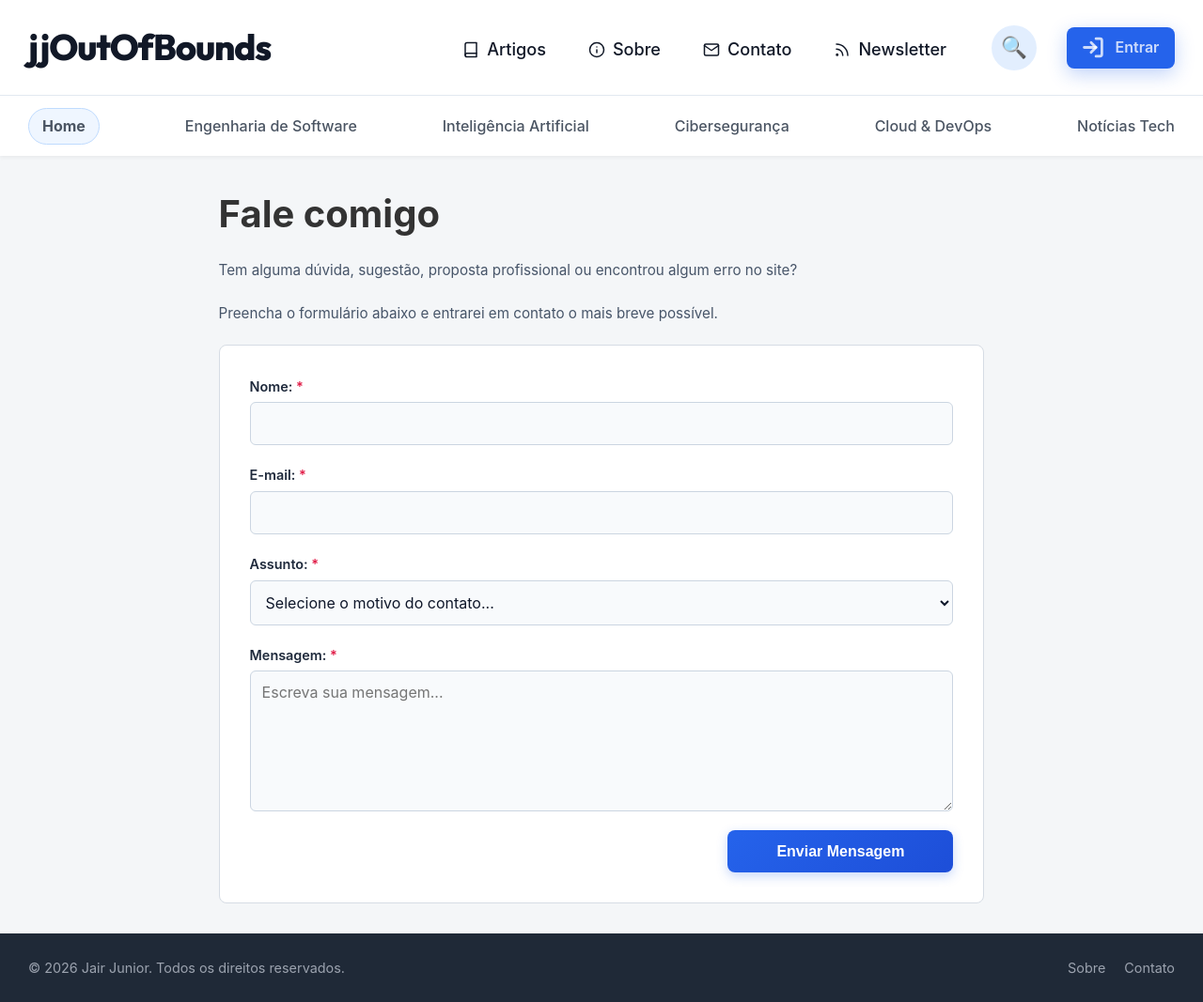
After one commit to jairjunior/blog, a Node server app: page /contato in a window 1280 px wide. The commit adds this page. Shown: the whole page at 94% size. Run offline with Node 20, Linux system fonts and the light colour scheme.

Commit message:
Página de contato criada e funcionando! 1) Foi criado o serviço de e-mail utilizando o pacote nodemiler. 2) Foi criado o Controller para atuar nas requisições referentes à página de contato da aplicação. 3) O blogController foi atualizado para renderizar a página de Contato do blog. 4) As rotas da aplicação foram atualizadas para tratar as requisições POST no caminho /api/contato. 5) A template EJS foi criada com o script JS e o estilo CSS. Tudo testado e funcionando.

```diff
--- a/app.js
+++ b/app.js
@@ -18,12 +18,15 @@ app.use(express.json());
 app.use(express.urlencoded({ extended: false }));
 app.use(cookieParser());
 app.use(express.static(path.join(__dirname, 'public')));
+
 // Intercepta o favicon antes do authMiddleware
 app.get('/favicon.ico', (req, res) => res.status(204).end());
+
 // Ignora a requisição automática do Chrome DevTools
 app.use('/.well-known/appspecific/com.chrome.devtools.json', (req, res) => {
     res.status(204).end();
 });
+
 // Meu middleware de autenticação de usuários
 app.use(authMiddleware);
 
--- /dev/null
+++ b/public/css/contact.css
@@ -0,0 +1,268 @@
+/******************************************************************************
+/******************************************************************************
+/ PÁGINA DE CONTATO E FORMULÁRIO DE ENVIO
+/******************************************************************************
+/*****************************************************************************/
+.contact-container{
+    width: 95vw;
+    max-width: 850px;
+    margin: 0 auto;
+    padding: 0 1.1rem;
+}
+
+.contact-title {
+    font-size: 2.5rem;
+    margin-bottom: 1rem;
+}
+
+.contact-text {
+    font-size: 0.95rem;
+    color: #475569;
+    line-height: 1.6;
+    margin-bottom: 1.3rem;
+}
+
+.contact-form-section {
+    background-color: #ffffff;
+    border: 1px solid #d6dce4;
+    border-radius: 8px;
+    padding: 1.5rem;
+    margin-bottom: 2rem;
+}
+
+.contact-form {
+    display: flex;
+    flex-direction: column;
+    gap: 1.25rem;
+}
+
+.form-group {
+    display: flex;
+    flex-direction: column;
+    gap: 0.35rem;
+}
+
+.form-group label {
+    font-weight: 600;
+    font-size: 0.9rem;
+    color: #1e293b;
+}
+
+.required {
+    color: #e11d48;
+}
+
+.form-input {
+    width: 100%;
+    padding: 0.75rem;
+    border-radius: 6px;
+    border: 1px solid #cbd5e1;
+    background-color: #f8fafc;
+    color: #0f172a;
+    font-size: 1rem;
+    font-family: inherit;
+    transition: border-color 0.2s, outline 0.2s;
+}
+
+.form-input:focus {
+    outline: none;
+    border-color: #2563eb;
+    background-color: #ffffff;
+    box-shadow: 0 0 0 3px rgba(37, 99, 235, 0.1);
+}
+
+textarea.form-input {
+    resize: vertical;
+    min-height: 150px;
+}
+
+.btn-submit {
+    background: linear-gradient(135deg, #2563eb 0%, #1d4ed8 100%);
+    color: #ffffff;
+    font-weight: 600;
+    font-size: 1rem;
+    padding: 0.85rem 1.75rem;
+    border-radius: 8px;
+    border: none;
+    cursor: pointer;
+    box-shadow: 0 4px 12px rgba(37, 99, 235, 0.25);
+    transition: all 0.3s cubic-bezier(0.4, 0, 0.2, 1);
+    display: inline-flex;
+    align-items: center;
+    justify-content: center;
+    gap: 0.5rem;
+}
+
+.btn-submit:hover {
+    background: linear-gradient(135deg, #1d4ed8 0%, #1e40af 100%);
+    box-shadow: 0 6px 18px rgba(37, 99, 235, 0.4);
+    transform: translateY(-2px);
+}
+
+.btn-submit:active {
+    transform: translateY(0);
+    box-shadow: 0 2px 8px rgba(37, 99, 235, 0.3);
+}
+
+.btn-submit:disabled {
+    opacity: 0.75;
+    cursor: not-allowed;
+    transform: none;
+    box-shadow: none;
+    background: #64748b;
+}
+
+
+
+/******************************************************************************
+/******************************************************************************
+/ MODAL DE FEEDBACK PARA O USUÁRIO (SUCESSO / ERRO)
+/******************************************************************************
+/*****************************************************************************/
+.modal-overlay {
+    position: fixed;
+    top: 0;
+    left: 0;
+    width: 100vw;
+    height: 100vh;
+    background-color: rgba(15, 23, 42, 0.6);
+    backdrop-filter: blur(4px);
+    display: flex;
+    align-items: center;
+    justify-content: center;
+    z-index: 1000;
+    opacity: 0;
+    visibility: hidden;
+    transition: opacity 0.25s ease, visibility 0.25s ease;
+    padding: 1rem;
+}
+
+.modal-overlay.active {
+    opacity: 1;
+    visibility: visible;
+}
+
+.modal-card {
+    background-color: #ffffff;
+    width: 100%;
+    max-width: 450px;
+    border-radius: 10px;
+    padding: 1.5rem;
+    box-shadow: 0 20px 25px -5px rgba(0, 0, 0, 0.1), 0 10px 10px -5px rgba(0, 0, 0, 0.04);
+    position: relative;
+    transform: translateY(10px);
+    transition: transform 0.25s ease;
+}
+
+.modal-overlay.active .modal-card {
+    transform: translateY(0);
+}
+
+.modal-header {
+    display: flex;
+    flex-direction: row;
+    justify-content: flex-start;
+    align-items: center;
+    gap: 0.5rem;
+    margin: 0
+}
+
+.modal-title {
+    font-size: 1.5rem;
+    font-weight: 600;
+    color: #1e293b;
+    margin: 0;
+}
+
+.modal-body {
+    margin: 0;
+    text-align: center;
+}
+
+.modal-icon {
+    font-size: 2rem;
+    margin: 0;
+}
+
+.modal-color-green {
+    color: rgb(0, 131, 0);
+}
+
+.modal-color-red {
+    color: #e11d48;
+}
+
+.modal-message {
+    font-size: 1.05rem;
+    color: #334155;
+    line-height: 1.5;
+}
+
+.modal-footer {
+    display: flex;
+    justify-content: center;
+    margin-top: 1.9rem;
+}
+
+.modal-action-btn {
+    width: 100%;
+    height: 3rem;
+    font-size: 1.35rem;
+    font-weight: 600;
+    border-radius: 8px;
+    border: none;
+    cursor: pointer;
+}
+
+/* Botão de Sucesso */
+.modal-btn-success {
+    background: linear-gradient(135deg, #05865d 0%, #036449 100%);
+    color: #ffffff;
+    box-shadow: 0 4px 12px rgba(37, 99, 235, 0.25);
+    transition: all 0.3s cubic-bezier(0.4, 0, 0.2, 1);
+}
+
+.modal-btn-success:hover {
+    background: linear-gradient(135deg, #047857 0%, #065f46 100%);
+    box-shadow: 0 6px 18px rgba(5, 150, 105, 0.4);
+    transform: translateY(-2px);
+}
+
+.modal-btn-success:active {
+    transform: translateY(0);
+    box-shadow: 0 2px 8px rgba(5, 150, 105, 0.3);
+}
+
+/* Botão de Erro */
+.modal-btn-error {
+    background: linear-gradient(135deg, #be193d 0%, #af0f37 100%);
+    color: #ffffff;
+    box-shadow: 0 4px 12px rgba(225, 29, 72, 0.25);
+    transition: all 0.3s cubic-bezier(0.4, 0, 0.2, 1);
+}
+
+.modal-btn-error:hover {
+    background: linear-gradient(135deg, #b11139 0%, #921035 100%);
+    box-shadow: 0 6px 18px rgba(225, 29, 72, 0.4);
+    transform: translateY(-2px);
+}
+
+.modal-btn-error:active {
+    transform: translateY(0);
+    box-shadow: 0 2px 8px rgba(225, 29, 72, 0.3);
+}
+
+/* --- Responsivo --- */
+@media (min-width: 576px) {
+    .contact-form-section {
+        padding: 2rem;
+    }
+
+    .btn-submit {
+        min-width: 240px;
+        margin-left: auto;
+        align-self: flex-start;
+        padding-left: 2rem;
+        padding-right: 2rem;
+    }
+}
--- /dev/null
+++ b/public/js/contact.js
@@ -0,0 +1,163 @@
+/******************************************************************************
+/ Função principal que é carregada quando o documento está pronto.
+/ Configura evento do formulário e todo o comportamento de envio da mensagem
+/ e de feedback para o usuário.
+******************************************************************************/
+document.addEventListener('DOMContentLoaded', () => {
+    const form = document.getElementById('contactForm');
+    const modal = document.getElementById('contactFeedbackModal');
+
+    setModalEvents(modal);
+
+    form.addEventListener('submit', async (event) => {
+        event.preventDefault();
+
+        if (!validateEmail()) { return; }
+
+        const formData = {
+            name: form.name.value,
+            email: form.email.value,
+            subject: form.subject.value,
+            message: form.message.value
+        };
+
+        disableSubmitButton();
+        try {
+            const responseHttpRequest = await fetch('/api/contact', {
+                method: 'POST',
+                headers: {
+                    'Content-Type': 'application/json'
+                },
+                body: JSON.stringify(formData)
+            });
+
+            const responseData = await responseHttpRequest.json();
+            if (responseHttpRequest.ok && responseData.success) {
+                openModal(modal, responseData.messagePt, true);
+                form.reset();
+            } else {
+                openModal(modal, responseData.messagePt || 'Erro inesperado ao enviar a mensagem.', false);
+            }
+        } catch (error) {
+            console.error('Erro na requisição:\n', error);
+            openModal(modal, `Erro de conexão com o servidor. Tente novamente mais tarde.`, false);
+        } finally {
+            enableSubmitButton();
+        }
+    });
+});
+
+/******************************************************************************
+/ Função para abrir o modal de feedback com estilo e mensagem correspondentes.
+******************************************************************************/
+function openModal(modal, message, isSuccess) {
+    const modalTitle = document.getElementById('modalTitle');
+    const modalIcon = document.getElementById('modalIcon');
+    const modalMessage = document.getElementById('modalMessage');
+    const modalActionBtn = document.getElementById('modalActionBtn');
+    modalMessage.textContent = message;
+
+    if (isSuccess) {
+        modalTitle.textContent = 'Sucesso';
+        modalTitle.classList.remove('modal-color-red');
+        modalTitle.classList.add('modal-color-green');
+        modalIcon.innerHTML = '&#10004;'; // Ícone de check
+        modalIcon.classList.remove('modal-color-red');
+        modalIcon.classList.add('modal-color-green');
+        modalActionBtn.classList.remove('modal-btn-error');
+        modalActionBtn.classList.add('modal-btn-success');
+    } else {
+        modalTitle.textContent = 'Erro';
+        modalTitle.classList.remove('modal-color-green');
+        modalTitle.classList.add('modal-color-red');
+        modalIcon.innerHTML = '&#10006;'; // Ícone de X
+        modalIcon.classList.remove('modal-color-green');
+        modalIcon.classList.add('modal-color-red');
+        modalActionBtn.classList.remove('modal-btn-success');
+        modalActionBtn.classList.add('modal-btn-error');
+    }
+
+    modal.classList.add('active');
+    modal.setAttribute('aria-hidden', 'false');
+}
+
+/******************************************************************************
+/ Função para fechar o modal.
+******************************************************************************/
+function closeModal(modal) {
+    modal.classList.remove('active');
+    modal.setAttribute('aria-hidden', 'true');
+    document.getElementById('topSearchButton').focus();
+}
+
+/******************************************************************************
+/ Função que configura os eventos do modal.
+******************************************************************************/
+function setModalEvents(modal){
+
+    // Fecha o modal apertando a tecla ESC
+    document.addEventListener('keydown', (event) => {
+        if (event.key === 'Escape' && modal.classList.contains('active')) {
+            closeModal(modal);
+        }
+    });
+
+    // Fecha o modal clicando fora do card
+    modal.addEventListener('click', (event) => {
+        if (event.target === modal) {
+            closeModal(modal);
+        }
+    });
+
+    // Fecha o modal clicando no botão de ação
+    const modalActionBtn = document.getElementById('modalActionBtn');
+    modalActionBtn.addEventListener('click', () => closeModal(modal));
+
+}
+
+/******************************************************************************
+/ Função para validar o campo de e-mail usando regex.
+******************************************************************************/
+function validateEmail() {
+    const emailInput = document.getElementById('contactEmail');
+    const emailRegex = /^[a-zA-Z0-9._%+-]+@[a-zA-Z0-9.-]+\.[a-zA-Z]{2,}$/;
+    if (!emailRegex.test(emailInput.value)) {
+        emailInput.setCustomValidity('Por favor, insira um e-mail válido no formato nome@dominio.com');
+        emailInput.reportValidity();
+        setTypingEvent(emailInput);
+        return false;
+    }
+    return true;
+}
+
+/******************************************************************************
+/ Função auxiliar que executa apenas uma vez quando o usuário começa a digitar
+/ no campo de e-mail logo após receber uma validação negativa do e-mail
+/ digitado.
+/ Ela é acionada após o e-mail receber uma validação negativa por parte da
+/ função validateEmail().
+******************************************************************************/
+function setTypingEvent(emailInput){
+    emailInput.addEventListener('input', () => {
+        emailInput.setCustomValidity('');
+    }, { once: true });
+}
+
+/******************************************************************************
+/ Função que desabilita o botão do formulário enquanto a mensagem está sendo
+/ enviada.
+******************************************************************************/
+function disableSubmitButton() {
+    const submitButton = document.getElementById('contactSubmitBtn');
+    submitButton.textContent = 'Enviando...';
+    submitButton.disabled = true;
+}
+
+/******************************************************************************
+/ Função para habilitar mensagem.
+******************************************************************************/
+function enableSubmitButton() {
+    const submitButton = document.getElementById('contactSubmitBtn');
+    submitButton.textContent = 'Enviar Mensagem';
+    submitButton.disabled = false;
+}
--- a/src/controllers/blogController.js
+++ b/src/controllers/blogController.js
@@ -1,7 +1,6 @@
 const postModel = require('../models/postModel');
 const commentModel = require('../models/commentModel');
 const categoryModel = require('../models/categoryModel');
-
 
 
 /*****************************************************************************
@@ -17,7 +16,6 @@ const renderRegisterPage = async (req, res) => {
     const redirectTo = req.query.redirect || '/';
     res.render('register', { redirectTo });
 }
-
 
 
 /*****************************************************************************
@@ -160,7 +158,9 @@ const renderPostBySlugs = async (req, res) => {
 /*****************************************************************************
 / Função para tratar requisições GET no caminho '/about'
 /
-/
+/ Renderiza a página "Sobre" utilizando template EJS.
+/ Nenhuma informação dinâmica é necessária para essa página, então não há
+/ necessidade de buscar nada no banco de dados.
 /*****************************************************************************/
 const renderAboutPage = async (req, res) => {
     res.render('about', {
@@ -168,6 +168,22 @@ const renderAboutPage = async (req, res) => {
         currentUrl: req.originalUrl
     });
 }
+
+
+/*****************************************************************************
+/ Função para tratar requisições GET no caminho '/contact'
+/
+/ Renderiza a página "Contato" utilizando template EJS.
+/ Nenhuma informação dinâmica é necessária para essa página, então não há
+/ necessidade de buscar nada no banco de dados.
+/*****************************************************************************/
+const renderContactPage = async (req, res) => {
+    res.render('contact', {
+        user: res.locals.currentUser,
+        currentUrl: req.originalUrl
+    });
+}
+
 
 /*****************************************************************************
 / Exporta as funções para serem utilizadas pela aplicação.
@@ -179,5 +195,6 @@ module.exports = {
     renderPostsPage,
     renderCategoryPage,
     renderPostBySlugs,
-    renderAboutPage
+    renderAboutPage,
+    renderContactPage
 };
--- a/src/routes/index.js
+++ b/src/routes/index.js
@@ -7,9 +7,10 @@ router.use('/api/auth', require('./authRoutes.js'));
 router.use('/api/users', require('./usersRoutes.js'));
 router.use('/api/posts', require('./postsRoutes.js'));
 router.use('/api/comments', require('./commentsRoutes.js'));
+router.use('/api/contact', require('./contactRoutes.js'));
 
 
-// Rotas do Blog
+// Rotas do Blog para renderizar paginas EJS
 router.use('/', require('./blogRoutes.js'));
 
 
--- /dev/null
+++ b/src/views/contact.ejs
@@ -0,0 +1,119 @@
+<!DOCTYPE html>
+<html lang="pt-BR">
+<head>
+    <meta charset="UTF-8">
+    <meta name="viewport" content="width=device-width, initial-scale=1.0">
+    <title>Contato | jjOutOfBounds</title>
+    <meta name="description" content="Entre em contato com Jair Junior (JJ) para propostas profissionais, dúvidas técnicas, sugestões de pautas ou feedback sobre o blog jjOutOfBounds.">
+
+    <!-- CSS principal do site e estilo específico de contato -->
+    <link rel="stylesheet" href="/css/main.css">
+    <link rel="stylesheet" href="/css/contact.css">
+
+    <!-- Importação da fonte Outfit do Google Fonts -->
+    <link rel="preconnect" href="https://fonts.googleapis.com">
+    <link rel="preconnect" href="https://fonts.gstatic.com" crossorigin>
+    <link href="https://fonts.googleapis.com/css2?family=Outfit:wght@600;750;800&display=swap" rel="stylesheet">
+</head>
+
+
+<body>
+    <!-- Cabeçalho Principal -->
+    <%- include('partials/header') %>
+
+    <main class="contact-container">
+        <!-- Apresentação Inicial -->
+        <header class="contact-header">
+            <h1 class="contact-title">Fale comigo</h1>
+            <p class="contact-text">
+                Tem alguma dúvida, sugestão, proposta profissional ou encontrou algum erro no site?
+            </p>
+            <p class="contact-text">
+                Preencha o formulário abaixo e entrarei em contato o mais breve possível.
+            </p>
+        </header>
+
+        <!-- Formulário de Contato -->
+        <section class="contact-form-section">
+            <form id="contactForm" class="contact-form">
+
+                <div class="form-group">
+                    <label for="contactName">Nome: <span class="required">*</span></label>
+                    <input
+                        type="text"
+                        id="contactName"
+                        name="name"
+                        maxlength="150"
+                        required
+                        placeholder=""
+                        class="form-input"
+                    >
+                </div>
+
+                <div class="form-group">
+                    <label for="contactEmail">E-mail: <span class="required">*</span></label>
+                    <input
+                        type="email"
+                        id="contactEmail"
+                        name="email"
+                        placeholder=""
+                        class="form-input"
+                        required
+                    >
+                </div>
+
+                <div class="form-group">
+                    <label for="subject">Assunto: <span class="required">*</span></label>
+                    <select id="subject" name="subject" required class="form-input">
+                        <option value="" disabled selected>Selecione o motivo do contato...</option>
+                        <option value="Contato profissional">1) Contato profissional</option>
+                        <option value="Contato social">2) Contato social</option>
+                        <option value="Sugestão de tema para artigo">3) Sugestão de tema para artigo</option>
+                        <option value="Dúvida sobre assuntos técnicos">4) Dúvida sobre assuntos técnicos</option>
+                        <option value="Relatar erro de funcionamento do site">5) Relatar erro de funcionamento do site</option>
+                        <option value="Relatar erro no conteúdo dos artigos">6) Relatar erro no conteúdo dos artigos</option>
+                        <option value="Outros">7) Outros</option>
+                    </select>
+                </div>
+
+                <div class="form-group">
+                    <label for="message">Mensagem: <span class="required">*</span></label>
+                    <textarea
+                        id="message"
+                        name="message"
+                        rows="6"
+                        required
+                        placeholder="Escreva sua mensagem..."
+                        class="form-input"
+                    ></textarea>
+                </div>
+
+                <button type="submit" id="contactSubmitBtn" class="btn btn-primary btn-submit">Enviar Mensagem</button>
+            </form>
+        </section>
+    </main>
+
+    <!-- Modal de Feedback (Sucesso / Erro) -->
+    <div id="contactFeedbackModal" class="modal-overlay" aria-hidden="true">
+        <div class="modal-card" role="dialog" aria-labelledby="modalMessage">
+            <header class="modal-header">
+                <div id="modalIcon" class="modal-icon"></div>
+                <h2 id="modalTitle" class="modal-title"></h2>
+            </header>
+            <div class="modal-body">
+                <p id="modalMessage" class="modal-message"></p>
+            </div>
+            <div class="modal-footer">
+                <button type="button" id="modalActionBtn" class="modal-action-btn">Fechar</button>
+            </div>
+        </div>
+    </div>
+
+    <%- include('partials/footer') %>
+
+    <!-- Script de manipulação do formulário e do modal -->
+    <script src="/js/main.js"></script>
+    <script src="/js/contact.js"></script>
+
+</body>
+</html>
--- a/src/views/partials/header.ejs
+++ b/src/views/partials/header.ejs
@@ -87,7 +87,7 @@
                         </a>
                     </li>
                     <li>
-                        <a href="/about" class="top-navbar-link">
+                        <a href="/sobre" class="top-navbar-link">
                             <svg class="top-navbar-link-icon" xmlns="http://www.w3.org/2000/svg" viewBox="0 0 24 24" fill="none" stroke="currentColor" stroke-width="2" stroke-linecap="round" stroke-linejoin="round">
                                 <circle cx="12" cy="12" r="10"></circle>
                                 <line x1="12" y1="16" x2="12" y2="12"></line>
@@ -97,7 +97,7 @@
                         </a>
                     </li>
                     <li>
-                        <a href="#" class="top-navbar-link">
+                        <a href="/contato" class="top-navbar-link">
                             <svg class="top-navbar-link-icon" xmlns="http://www.w3.org/2000/svg" viewBox="0 0 24 24" fill="none" stroke="currentColor" stroke-width="2" stroke-linecap="round" stroke-linejoin="round">
                                 <path d="M4 4h16c1.1 0 2 .9 2 2v12c0 1.1-.9 2-2 2H4c-1.1 0-2-.9-2-2V6c0-1.1.9-2 2-2z"></path>
                                 <polyline points="22,6 12,13 2,6"></polyline>
```
Also changed, not shown: package.json (+11 -2 lines), src/controllers/contactController.js (added, +47 -0 lines), src/routes/blogRoutes.js (+9 -2 lines), src/routes/contactRoutes.js (added, +10 -0 lines), src/services/emailService.js (added, +46 -0 lines), 1 other file.
